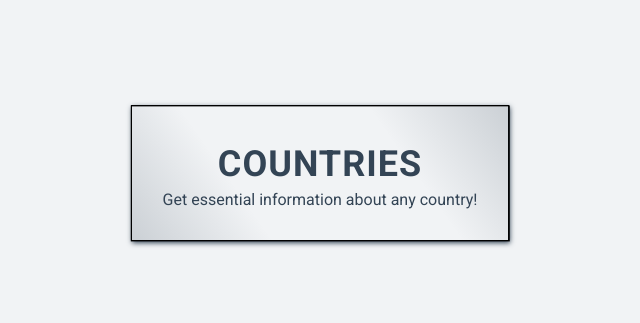
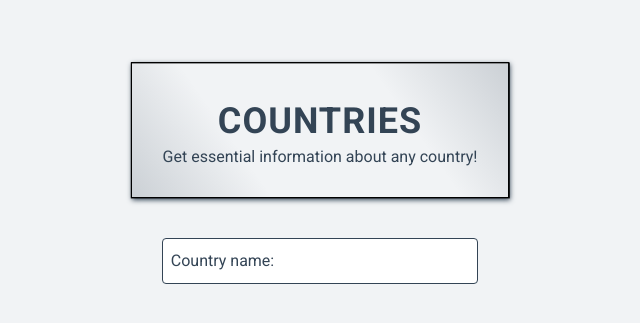
Before and after one commit to klusaktomasz/countries, a Vue app: page / in a window 1280 px wide. Shown: the part 227-550 px from the top of the page, without its empty margins (320-960 px from the left). Built offline with nearby package versions, Linux system fonts and the light colour scheme; the HTML template or start-up script is replaced by a standard one.

Commit message:
Add boilerplate of form and input

```diff
--- a/src/App.vue
+++ b/src/App.vue
@@ -1,16 +1,19 @@
 <template>
   <div id="app" class="app">
-    <CountriesHeader></CountriesHeader>
+    <CountriesHeader class="header"></CountriesHeader>
+    <CountryForm></CountryForm>
   </div>
 </template>
 
 <script>
 import CountriesHeader from '@/components/CountriesHeader.vue';
+import CountryForm from '@/components/CountryForm.vue';
 
 export default {
   name: 'App',
   components: {
     CountriesHeader,
+    CountryForm,
   },
 };
 </script>
@@ -35,5 +38,11 @@ body {
   display: flex;
   justify-content: center;
   align-items: center;
+  flex-direction: column;
+  padding: 0 16px;
+}
+
+.header {
+  margin-bottom: 2em;
 }
 </style>
--- /dev/null
+++ b/src/components/CountryForm.vue
@@ -0,0 +1,23 @@
+<template>
+  <form class="form">
+    <LabeledInput v-model="countryName" id="country-name">Country name:</LabeledInput>
+  </form>
+</template>
+
+<script>
+import LabeledInput from '@/components/LabeledInput.vue';
+
+export default {
+  name: 'CountryForm',
+  components: {
+    LabeledInput,
+  },
+  data: () => ({
+    countryName: '',
+  }),
+};
+</script>
+
+<style lang="scss" scoped>
+
+</style>
--- /dev/null
+++ b/src/components/LabeledInput.vue
@@ -0,0 +1,69 @@
+<template>
+  <label
+    :for="id"
+    class="labeled-input"
+    :class="{
+      'labeled-input--focus': isFocused
+    }"
+  >
+    <slot></slot>
+    <input type="text"
+           :id="id"
+           spellcheck="false"
+           autocomplete="off"
+           class="labeled-input__input"
+           @focus="isFocused = true"
+           @blur="isFocused = false"
+
+           :value="value"
+           @input="$emit('input', $event.target.value)"
+    >
+  </label>
+</template>
+
+<script>
+export default {
+  name: 'LabeledInput',
+  props: {
+    id: {
+      type: String,
+      required: true,
+    },
+    value: {},
+  },
+  data: () => ({
+    isFocused: false,
+  }),
+};
+</script>
+
+<style lang="scss" scoped>
+.labeled-input {
+  display: block;
+  background: $white;
+  border: 1px solid $blackSoft;
+  color: $blackSoft;
+  padding: 0.75em 0.5em;
+  border-radius: 4px;
+  margin-top: 8px;
+  font-family: 'Roboto', sans-serif;
+  cursor: text;
+
+  &.labeled-input--focus {
+    outline: 3px solid $oceanicBlue;
+    outline-offset: -2px;
+    box-shadow: 1px 2px 5px $oceanicBlue;
+  }
+}
+
+.labeled-input__input {
+  border: 0;
+  font-family: 'Roboto', sans-serif;
+  color: $black;
+  margin-left: 0.5em;
+
+  &:focus {
+    outline: none;
+  }
+}
+</style>
--- a/src/utils/colors.scss
+++ b/src/utils/colors.scss
@@ -3,3 +3,5 @@ $whiteSoft: #f1f3f5;
 
 $black: #000;
 $blackSoft: #345;
+
+$oceanicBlue: #0f7baa;
```
